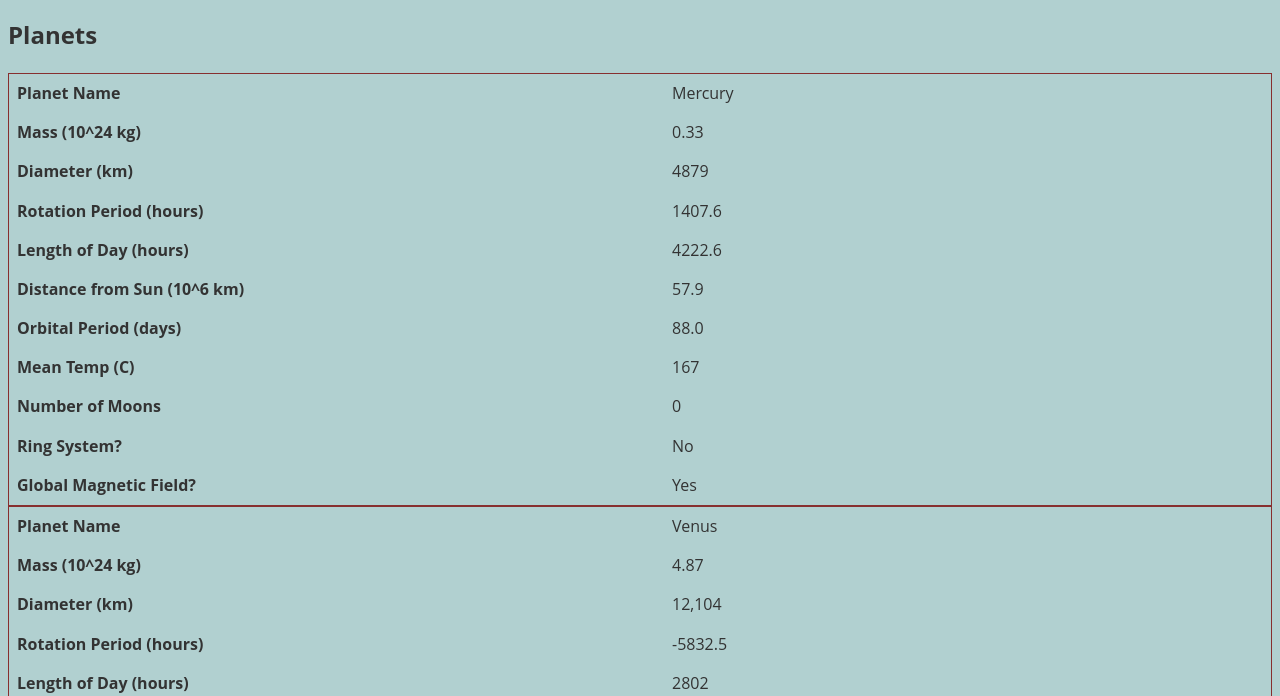
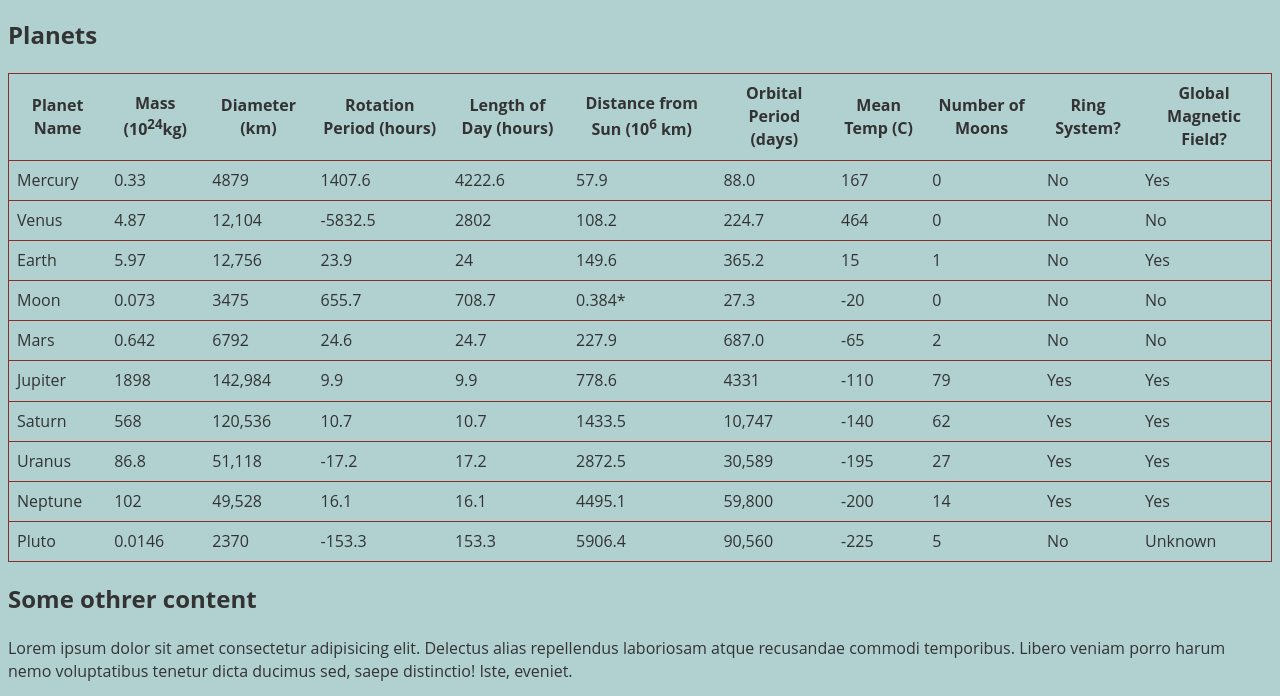
Before and after one commit to ogaza/VanillaJS, a plain HTML site: page techFriday/2/index.html in a window 1280 px wide. Shown: the part 79-775 px from the top of the page. Drawn offline with Linux system fonts and the light colour scheme.

Commit message:
techFridayTwo: go back to default table displaying on wide screen

```diff
--- a/techFriday/2/styles/table.css
+++ b/techFriday/2/styles/table.css
@@ -87,3 +87,32 @@ td:nth-of-type(10):before {
 td:nth-of-type(11):before {
   content: "Global Magnetic Field?";
 }
+
+@media screen and (min-width: 768px) {
+  td:nth-of-type(n):before {
+    content: "";
+    margin-right: 0;
+  }
+
+  thead tr {
+    position: static;
+  }
+
+  thead,
+  tbody {
+    display: table-row-group;
+  }
+  th,
+  td {
+    display: table-cell;
+    padding: 0.5rem;
+  }
+
+  table {
+    display: table;
+  }
+
+  tr {
+    display: table-row;
+  }
+}
```
